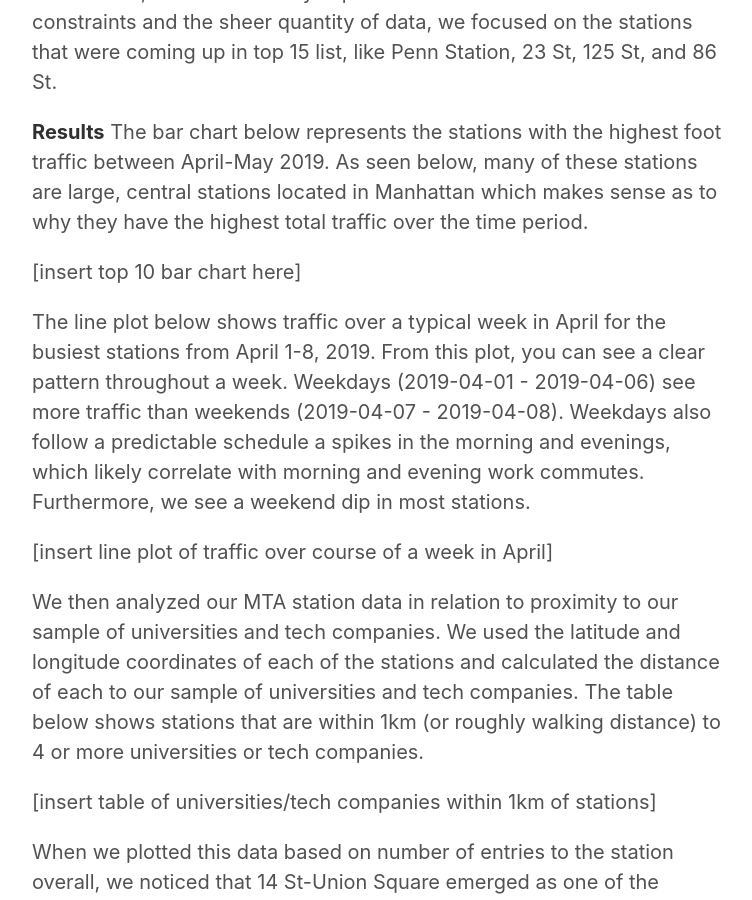
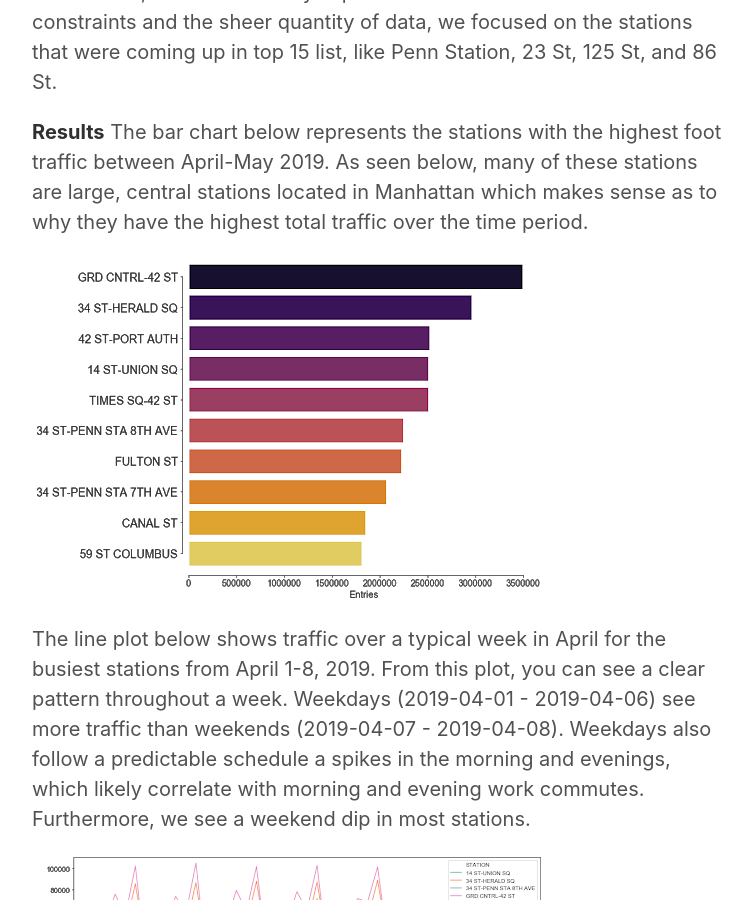
Before and after one commit to lvandervoort89/lvandervoort89.github.io, a Jekyll site: the page built from _posts/2020-07-16-Project-1-Blog.md, in a window 1280 px wide and 900 px high, scrolled down 1636 px. Shown: the whole window, without its empty margins (258-1010 px from the left). Built offline with Jekyll 4.4.1, drawn with Linux system fonts in a browser that asks for light colours.

Commit message:
Added graphs and formatting

```diff
--- a/_posts/2020-07-16-Project-1-Blog.md
+++ b/_posts/2020-07-16-Project-1-Blog.md
@@ -25,19 +25,20 @@ The MTA turnstile dataset is a great dataset to work with, but it is truly chall
 **Results**
 The bar chart below represents the stations with the highest foot traffic between April-May 2019. As seen below, many of these stations are large, central stations located in Manhattan which makes sense as to why they have the highest total traffic over the time period.
 
-[insert top 10 bar chart here]
+![Top 10 bar]({{ site.url }}/images/Top 10 bar post 1.JPG)
 
 The line plot below shows traffic over a typical week in April for the busiest stations from April 1-8, 2019. From this plot, you can see a clear pattern throughout a week. Weekdays (2019-04-01 - 2019-04-06) see more traffic than weekends (2019-04-07 - 2019-04-08). Weekdays also follow a predictable schedule a spikes in the morning and evenings, which likely correlate with morning and evening work commutes. Furthermore, we see a weekend dip in most stations.
 
-[insert line plot of traffic over course of a week in April]
+![Typical week lineplot]({{ site.url }}/images/Typical weekday traffic post 1.JPG)
 
 We then analyzed our MTA station data in relation to proximity to our sample of universities and tech companies. We used the latitude and longitude coordinates of each of the stations and calculated the distance of each to our sample of universities and tech companies. The table below shows stations that are within 1km (or roughly walking distance) to 4 or more universities or tech companies.
 
-[insert table of universities/tech companies within 1km of stations]
+![Table of stations near tech]({{ site.url }}/images/Tech table post 1.JPG)
 
 When we plotted this data based on number of entries to the station overall, we noticed that 14 St-Union Square emerged as one of the busiest stations that is also in close proximity to universities and tech companies. This means that street teams placed at this stop will have a greater likelihood of finding people passionate about supporting women in technology.
 
 [insert line plot of stations near tech companies/universities]
+![Lineplot near tech]({{ site.url }}/images/Lineplot near tech.JPG)
 
 
 **Conclusions**
@@ -46,18 +47,18 @@ We wanted to give WTWY 3 actionable steps of how to implement this data:
 
 2. We recommend placing street teams at the following 8 stations (note that one station is on both lists).
 
-Top 5 Busiest Stations Overall:
-1. Grand Central-42 St
-2. 34 St-Herald Sq
-3. 42 St-Port Authority
-4. 14 St-Union Sq
-5. Times Sq-42 St
+> Top 5 Busiest Stations Overall:
+> 1. Grand Central-42 St
+> 2. 34 St-Herald Sq
+> 3. 42 St-Port Authority
+> 4. 14 St-Union Sq
+> 5. Times Sq-42 St
 
-Top 4 Busiest Stations Closest to Tech Companies & Universities:
-1. 14 St-Union Sq
-2. Broadway-Lafayette St.
-3. Spring St.
-4. 3 Ave.
+> Top 4 Busiest Stations Closest to Tech Companies & Universities:
+> 1. 14 St-Union Sq
+> 2. Broadway-Lafayette St.
+> 3. Spring St.
+> 4. 3 Ave.
 
 3. Finally, we believe that 14 St-Union would be one of the best stations to position your street teams on since it's within 1km of tech companies (WeWork and Spotify), 1km of universities (FIT and Cooper Union), and it's one of the busiest stations, even on weekends.
 
```
Also changed, not shown: images/Lineplot near tech.JPG (added), images/Tech table post 1.JPG (added), images/Top 10 bar post 1.JPG (added), images/Typical weekday traffic post 1.JPG (added).
